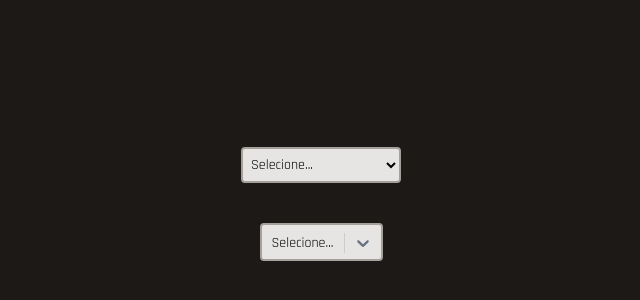
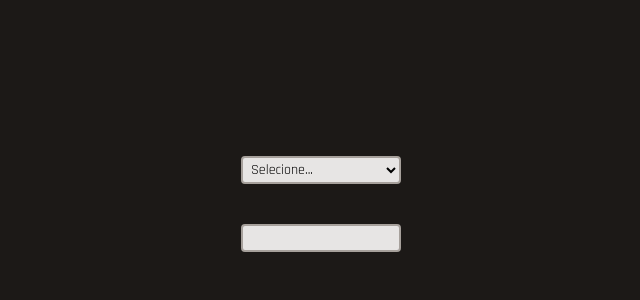
Before and after one commit to filipe-brito/Sistema-Dromo, a React (Vite) app in the folder frontend/: page /teste in a window 1280 px wide. Shown: the part 196-496 px from the top of the page, without its empty margins (319-959 px from the left). Built offline with nearby package versions, Linux system fonts and the light colour scheme.

Commit message:
Mudamos tudo. Criamos um componente input do zero ao invés de usar o react-select e arcar com suas limitações. O componente ficou um pouco complexo, mas muito efetivo e customizável. O input foi implementado na tela de edição de cadastro de Pessoa Física.

```diff
--- a/frontend/src/components/atoms/Input.jsx
+++ b/frontend/src/components/atoms/Input.jsx
@@ -1,6 +1,5 @@
-import { useRef } from "react";
+import { useState, useEffect } from "react";
 import { IMaskInput } from "react-imask";
-import AsyncSelect from "react-select/async";
 
 // Input padrão do sistema
 export const DefaultInput = ({
@@ -21,7 +20,7 @@ export const DefaultInput = ({
         placeholder={placeholder}
         value={value}
         onChange={onChange}
-        className={`h-9 px-1 bg-stone-200 rounded border-2 border-stone-400 text-sm ${
+        className={`h-7 px-1 bg-stone-200 rounded border-2 border-stone-400 text-sm ${
           inputStyle ? inputStyle : "w-40"
         }`}
       />
@@ -49,7 +48,7 @@ export const MaskedInput = ({
         placeholder={placeholder} // O texto exibido no campo será o valor da chave 'placeholder'
         value={value} // controla o que está digitado no campo. Os colchetes diz ao React para pegar o valor da chave daquele object
         onChange={onChange} // Executa handleChange a cada evento. React envia o próprio evento como argumento
-        className={`h-9 px-1 bg-stone-200 rounded border-2 border-stone-400 text-sm ${
+        className={`h-7 px-1 bg-stone-200 rounded border-2 border-stone-400 text-sm ${
           inputStyle ? inputStyle : "w-40"
         }`}
       />
@@ -74,7 +73,7 @@ export const SelectInput = ({
         id={name}
         value={value}
         onChange={onChange}
-        className={`h-9 px-1 bg-stone-200 rounded border-2 border-stone-400 text-sm ${
+        className={`h-7 px-1 bg-stone-200 rounded border-2 border-stone-400 text-sm ${
           inputWidth ? inputWidth : "w-40"
         }`}
       >
@@ -90,84 +89,109 @@ export const SelectInput = ({
 };
 
 export const AutoCompleteInput = ({
-  loadOptionsFunction,
   label,
+  inputWidth,
+  fetchOptions,
   value,
   onChange,
-  inputWidth,
+  name,
 }) => {
-  const debounceTimeout = useRef(null);
+  const [activeDropdown, setActiveDropdown] = useState(false);
+  const [inputValue, setInputValue] = useState("");
+  const [loading, setLoading] = useState(false);
+  const [listOptions, setListOptions] = useState([]);
 
-  const loadOptions = (inputValue, callback) => {
-    if (debounceTimeout.current) {
-      clearTimeout(debounceTimeout.current);
+  // 💡 Atualiza estado quando value mudar (ex: reset ou edição)
+  useEffect(() => {
+    if (value && typeof value === "object") {
+      setInputValue(value.label || "");
+    } else if (!inputValue || inputValue.trim().length === 0) {
+      setInputValue("");
+    } else {
+      setInputValue("");
     }
+  }, [value]);
 
+  // 👉 Efeito com debounce para buscar dados
+  useEffect(() => {
     if (inputValue.trim().length < 4) {
-      callback([]);
+      setListOptions([]);
       return;
     }
 
-    debounceTimeout.current = setTimeout(async () => {
-      try {
-        const options = await loadOptionsFunction(inputValue);
-        callback(options);
-      } catch (error) {
-        callback([]);
-        console.error(error.message);
-      }
-    }, 2000);
+    setLoading(true);
+    const timeout = setTimeout(() => {
+      fetchOptions(inputValue)
+        .then((results) => setListOptions(results))
+        .catch((err) => console.error("Erro na busca:", err))
+        .finally(() => setLoading(false));
+    }, 500); // debounce de 500ms
+
+    return () => clearTimeout(timeout); // limpa se o usuário continuar digitando
+  }, [inputValue]);
+
+  // 👉 Evento ao clicar numa opção
+  const handleSelect = (option) => {
+    setInputValue(option.label); // mostra no input
+    setActiveDropdown(false);
+    onChange(option); // ← Atualiza o valor no React Hook Form!
   };
 
   return (
-    <div className="flex flex-col">
-      <label htmlFor={label} className="text-sm">
-        {label}
-      </label>
-      <AsyncSelect
-        value={value}
-        onChange={onChange}
-        loadOptions={loadOptions}
-        noOptionsMessage={({ inputValue: currentInput }) =>
-          currentInput.trim().length < 4
-            ? `Digite mais ${
-                4 - currentInput.trim().length
-              } para buscar os dados.`
-            : "Nenhuma opção encontrada."
-        }
-        placeholder="Selecione..."
-        loadingMessage={() => "Carregando..."}
-        /**
-         * react-select possui uma forma específica para estilizar.
-         * Estilizar um input do react-select é mais complexo e tem limitações.
-         * Utilizamos a prorpiedade "classNames" e estilizamos cada container separadamente e
-         * sempre assinando com !important para se sobrepor ao estilo nativo
-         */
-        classNames={{
-          control: (
-            state // Estiliza o contêiner principal do input
-          ) =>
-            `!h-9 !${
-              inputWidth ? inputWidth : "w-50"
-            } !bg-stone-200 !rounded !border-2 !border-stone-400 !text-sm
-               ${state.isFocused ? "!ring-1 !ring-none" : ""}`,
-          input: () => "!text-gray-900", // Estiliza o input de texto
-          placeholder: () => "!text-black", // Estiliza o placeholder
-          menu: () =>
-            "!bg-white !rounded-lg !shadow-lg !border !border-gray-200 mt-2", // Estiliza o menu dropdown
-          option: (
-            state // Estiliza cada opção no menu
-          ) =>
-            `!py-2 !px-3 !cursor-pointer !border-b !border-stone-400 ! ${
-              state.isSelected
-                ? "!bg-blue-100 !text-blue-700"
-                : "!text-gray-900"
-            } ${state.isFocused ? "!bg-stone-300" : ""}`,
-          singleValue: () => "!text-gray-900", // Estiliza o valor selecionado (se não for multi)
-          clearIndicator: () => "!text-gray-500 hover:!text-gray-700", // Estiliza o X de limpar
-          dropdownIndicator: () => "!text-gray-500 hover:!text-gray-700", // Estiliza a setinha
+    <div className="relative flex flex-col">
+      <label className="text-sm">{label}</label>
+      {/* Input visível: sem name */}
+      <input
+        className={`h-7 px-1 bg-stone-200 rounded border-2 border-stone-400 text-sm ${
+          inputWidth ? inputWidth : "w-40"
+        }`}
+        onChange={(e) => {
+          const newValue = e.target.value;
+          setInputValue(newValue);
+
+          // ⚠️ Se o usuário apagar, notifica que é nulo
+          if (newValue.trim() === "") {
+            onChange("");
+          }
         }}
+        onFocus={() => setActiveDropdown(true)}
+        onBlur={() => setActiveDropdown(false)}
+        value={inputValue}
       />
+
+      {/* Input escondido: este é enviado no submit */}
+      <input
+        type="hidden"
+        name={name}
+        value={value?.value || ""} // ou JSON.stringify(value)
+      />
+
+      {activeDropdown && (
+        <ul className="absolute mt-1 p-1 top-full bg-white border w-full rounded">
+          {!loading && inputValue.trim().length < 4 && (
+            <p className="p-2 text-gray-500">
+              Digite mais {4 - inputValue.trim().length} caracteres
+            </p>
+          )}
+          {loading && <li className="p-2 text-gray-500">Carregando...</li>}
+          {!loading &&
+            listOptions.length > 0 &&
+            listOptions.map((opt) => (
+              <li
+                key={opt.value}
+                onMouseDown={() => handleSelect(opt)}
+                className="p-2 hover:bg-gray-100 cursor-pointer"
+              >
+                {opt.label}
+              </li>
+            ))}
+          {!loading &&
+            inputValue.trim().length >= 4 &&
+            listOptions.length === 0 && (
+              <li className="p-2 text-gray-500">Nenhuma opção encontrada</li>
+            )}
+        </ul>
+      )}
     </div>
   );
 };
--- a/frontend/src/components/organisms/FormBuilder.jsx
+++ b/frontend/src/components/organisms/FormBuilder.jsx
@@ -193,9 +193,8 @@ export const FormBuilder = ({ inputs, onSubmit, onTriggerReady, data }) => {
                         {...field}
                         name={input.name}
                         label={input.label}
-                        options={input.options}
                         inputWidth={input.inputWidth}
-                        loadOptionsFunction={input.loadOptionsFunction}
+                        fetchOptions={input.loadOptionsFunction}
                       />
                     )}
                   />
--- a/frontend/src/features/records/people/pages/IndividualEditPage.jsx
+++ b/frontend/src/features/records/people/pages/IndividualEditPage.jsx
@@ -12,6 +12,7 @@ import { FormFooter } from "@/components/organisms/Footer";
 import { ConfirmModal } from "@/components/molecules/ConfirmModal";
 import { LoadingIcon } from "../../../../components/atoms/icons/LoadingIcon";
 import { IndividualInputs } from "./PeopleInputs";
+import { sanitizeFormData } from "../../../../utils/sanitize";
 
 const IndividualEditPage = () => {
   // Estado que controla as mudanças de trigger recebido pelo FormBuilder
@@ -43,7 +44,8 @@ const IndividualEditPage = () => {
   const handleSubmitIndividual = async (individualData) => {
     setStatus("loading");
     try {
-      await updateIndividual(id, individualData);
+      const formatedData = sanitizeFormData(individualData);
+      await updateIndividual(id, formatedData);
       setStatus("success");
     } catch (error) {
       setModalResponse(error.message);
--- a/frontend/src/pages/DashboardPage.jsx
+++ b/frontend/src/pages/DashboardPage.jsx
@@ -59,6 +59,11 @@ const Dashboard = () => {
             Tratamento de erros ao cadastrar pessoa e empresa: modal agora vai
             exibir qual campo violou a constraint <code>UNIQUE</code> do Postgre
           </li>
+          <li>
+            Criado um <code>autocomplete input</code> que busca as opções em uma
+            api.
+          </li>
+          <li>Campo "cidade de nacimento" no cadastro de pessoas físicas.</li>
         </ul>
       </section>
 
@@ -69,11 +74,7 @@ const Dashboard = () => {
         </h3>
         <ul className="list-disc list-inside space-y-1 pl-8">
           <li>Inserção de foto nos cadastros de pessoas</li>
-          <li>
-            Criar um <code>input</code> para selecionar uma cidade/estado. Terá
-            de ser implementado uma tabela no Postgre para armazenar essas
-            cidades
-          </li>
+          <li>Inserir campo de "data de fundação" no cadastro de empresas.</li>
         </ul>
       </section>
     </div>
--- /dev/null
+++ b/frontend/src/utils/sanitize.js
@@ -0,0 +1,35 @@
+/**
+ * Função para substituir strings vazias por null em um objeto antes de submeter ao backend.
+ * Isso é necessário para o backend não acusar erros inesperados.
+ *
+ * Object.entries percorre um object e retorna um array com os pares chave/valor
+ *
+ * o reduce retorna um object depois de processar todos os elementos do array. Ele recebe
+ * dois parâmetros: o acumulador (acc) e o chave/valor do elemento a ser iterado.
+ *
+ * Object.values extrai apenas os valores internos de um object (sem as chaves) e retorna um array.
+ *
+ * .every é uma função que verifica se todos os elementos de um array satisfazem uma condição. Caso algum
+ * elemento seja falso, o retorno da função inteira também será falso.
+ */
+export function sanitizeFormData(data) {
+  const sanitized = Object.entries(data).reduce((acc, [key, value]) => {
+    // verifica se o value iterado é do tipo String
+    if (typeof value === "string") {
+      //se estiver vazio, atribui null
+      acc[key] = value.trim() === "" ? null : value;
+    }
+    // verifica se o value iterado é do tipo Object
+    else if (typeof value === "object" && value !== null) {
+      const subValues = Object.values(value);
+      const allUndefined = subValues.every((v) => v === undefined);
+
+      acc[key] = allUndefined ? null : value;
+    } else {
+      acc[key] = value;
+    }
+    return acc;
+  }, {});
+
+  return sanitized;
+}
```
Also changed, not shown: 2 other files (tests, documents, lock files or other folders).
